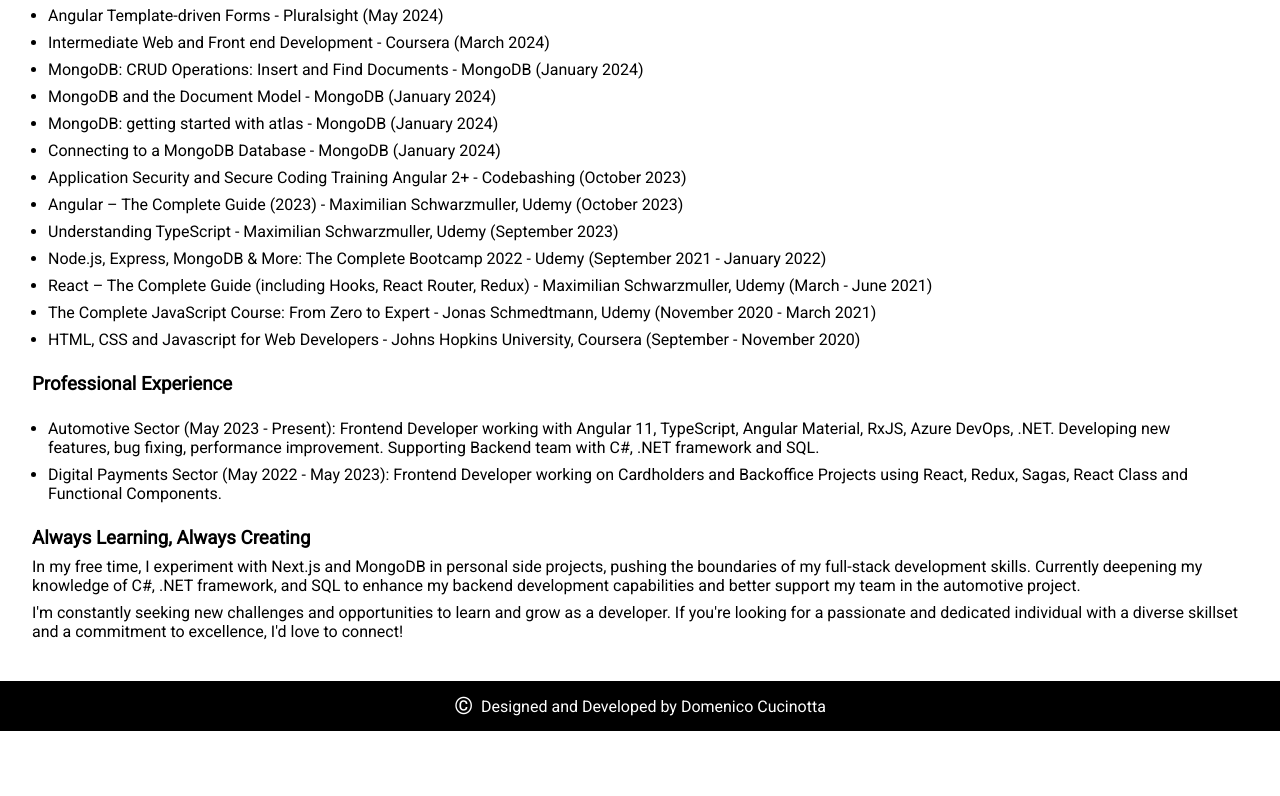
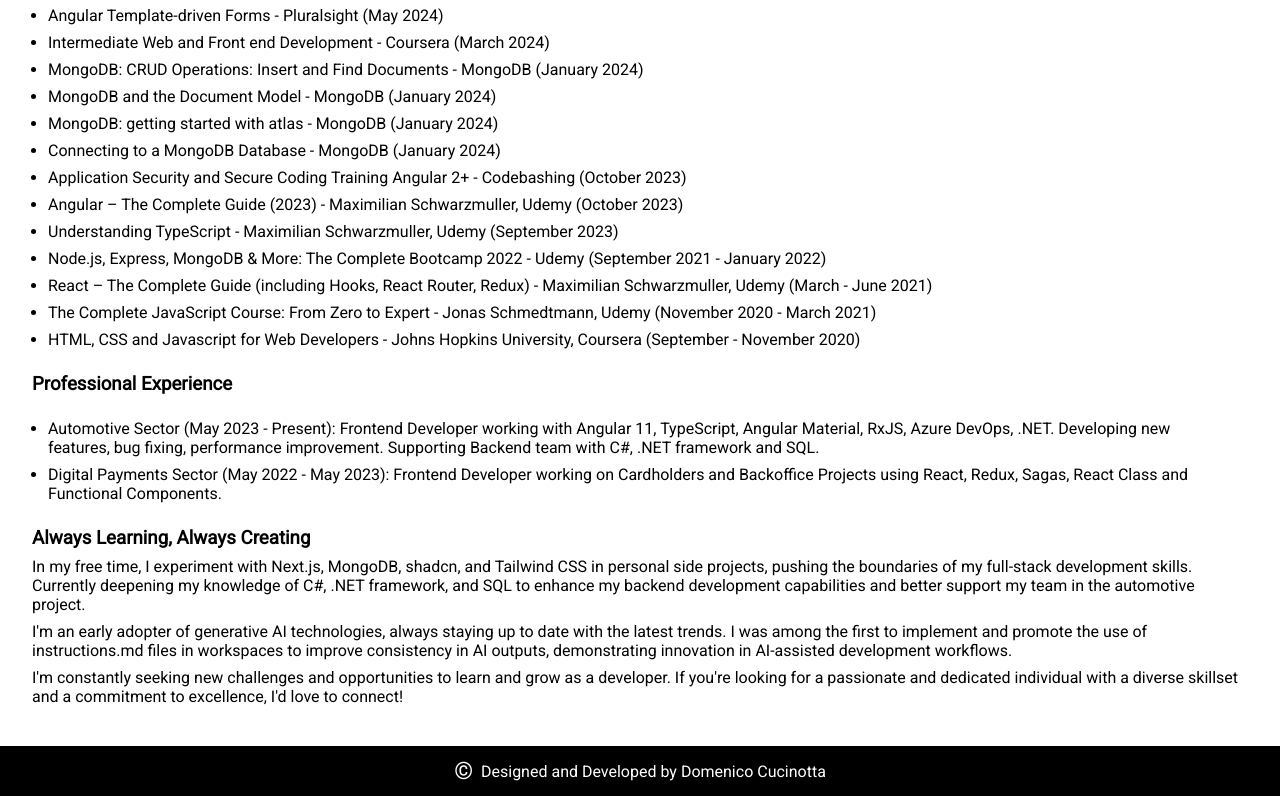
Before and after one commit to Mimmofalena/domenico-portfolio, a React (Create React App) app: page /domenico-portfolio/stack in a window 1280 px wide. Shown: the part 1677-2473 px from the top of the page. Before the commit the page ends 2408 px from the top, so only its background shows below. Built offline with nearby package versions, Linux system fonts and the light colour scheme.

Commit message:
Add shadcn, Tailwind CSS, and generative AI innovation content
Co-authored-by: Mimmofalena <70837839+Mimmofalena@users.noreply.github.com>

```diff
--- a/src/components/Stack/StackDetail.js
+++ b/src/components/Stack/StackDetail.js
@@ -416,11 +416,19 @@ const StackDetail = () => {
 
             <h3>Always Learning, Always Creating</h3>
             <p>
-              In my free time, I experiment with Next.js and MongoDB in
-              personal side projects, pushing the boundaries of my full-stack
-              development skills. Currently deepening my knowledge of C#, .NET
-              framework, and SQL to enhance my backend development capabilities
-              and better support my team in the automotive project.
+              In my free time, I experiment with Next.js, MongoDB, shadcn, and
+              Tailwind CSS in personal side projects, pushing the boundaries of my
+              full-stack development skills. Currently deepening my knowledge of
+              C#, .NET framework, and SQL to enhance my backend development
+              capabilities and better support my team in the automotive project.
+            </p>
+
+            <p>
+              I'm an early adopter of generative AI technologies, always staying
+              up to date with the latest trends. I was among the first to
+              implement and promote the use of instructions.md files in workspaces
+              to improve consistency in AI outputs, demonstrating innovation in
+              AI-assisted development workflows.
             </p>
 
             <p>
```
Also changed, not shown: src/components/About/aboutData.js (+20 -7 lines).
